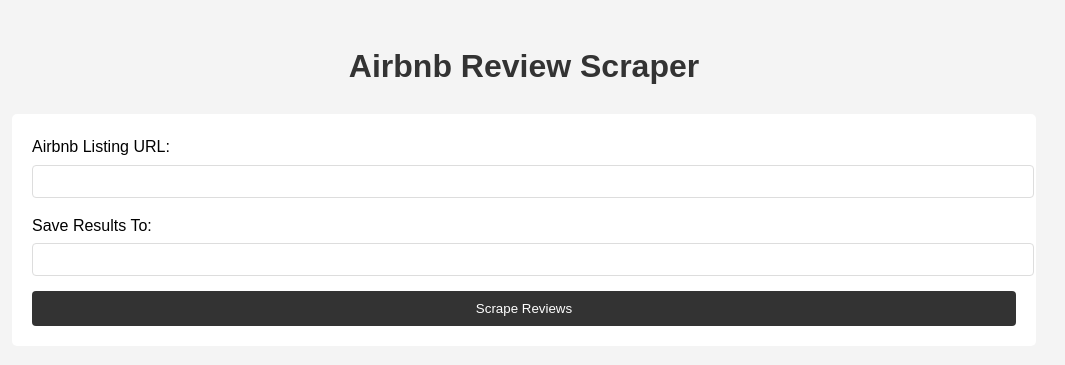
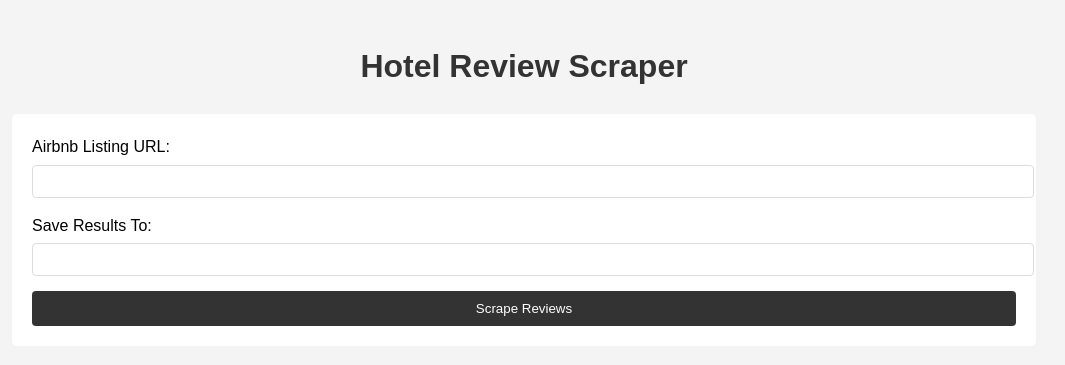
Before and after one commit to PaulF3/hotel-review-scraper, a Flask app: page / in a window 1280 px wide. Shown: the top 365 px of the page, without its empty margins (116-1181 px from the left). Run offline with Flask 2, Linux system fonts and the light colour scheme.

Commit message:
Update project name to Hotel Review Scraper

```diff
--- a/templates/index.html
+++ b/templates/index.html
@@ -3,12 +3,12 @@
 <head>
     <meta charset="UTF-8">
     <meta name="viewport" content="width=device-width, initial-scale=1.0">
-    <title>Airbnb Review Scraper</title>
+    <title>Hotel Review Scraper</title>
     <link rel="stylesheet" href="{{ url_for('static', filename='styles.css') }}">
 </head>
 <body>
     <div class="container">
-        <h1>Airbnb Review Scraper</h1>
+        <h1>Hotel Review Scraper</h1>
         <form id="scraper-form">
             <div class="form-group">
                 <label for="url">Airbnb Listing URL:</label>
```
Also changed, not shown: README.md.
